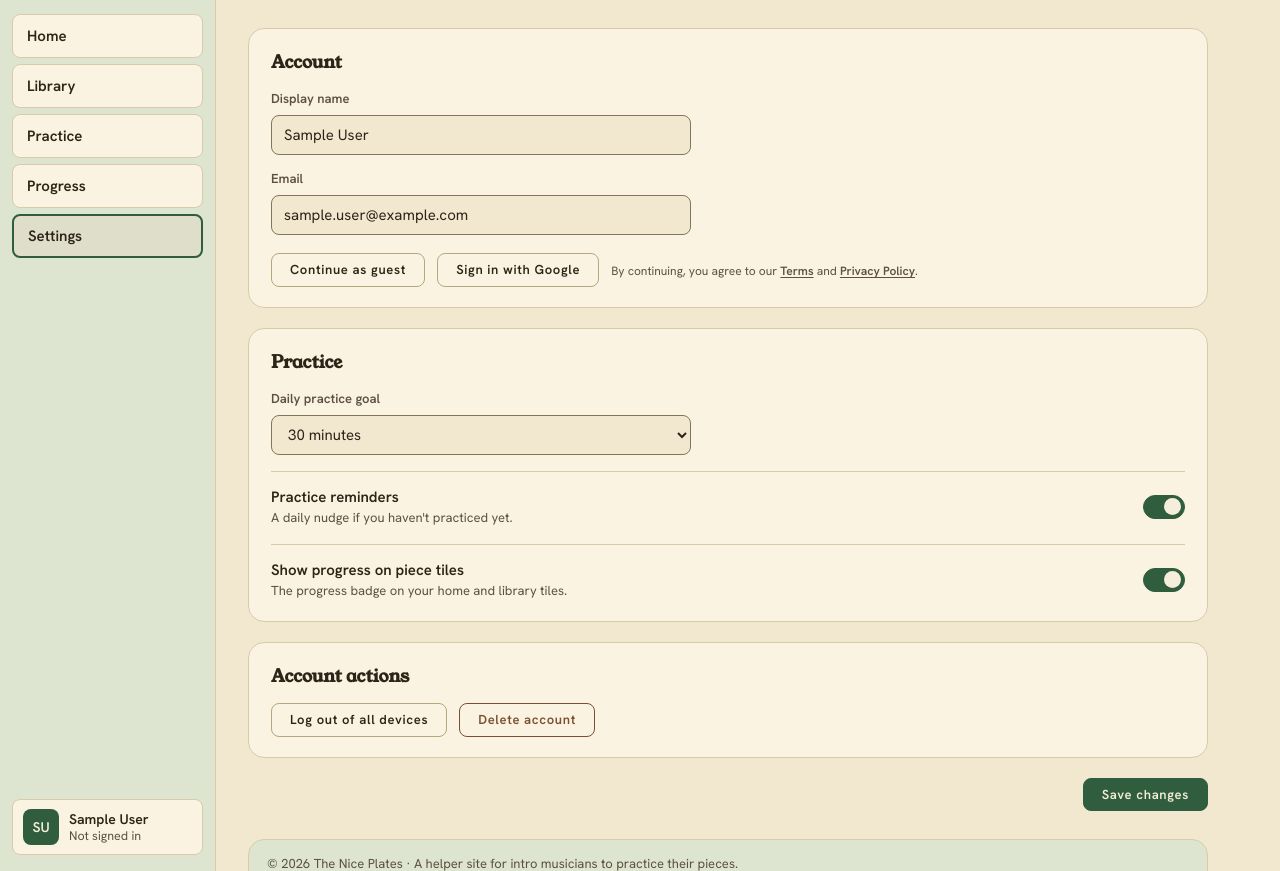
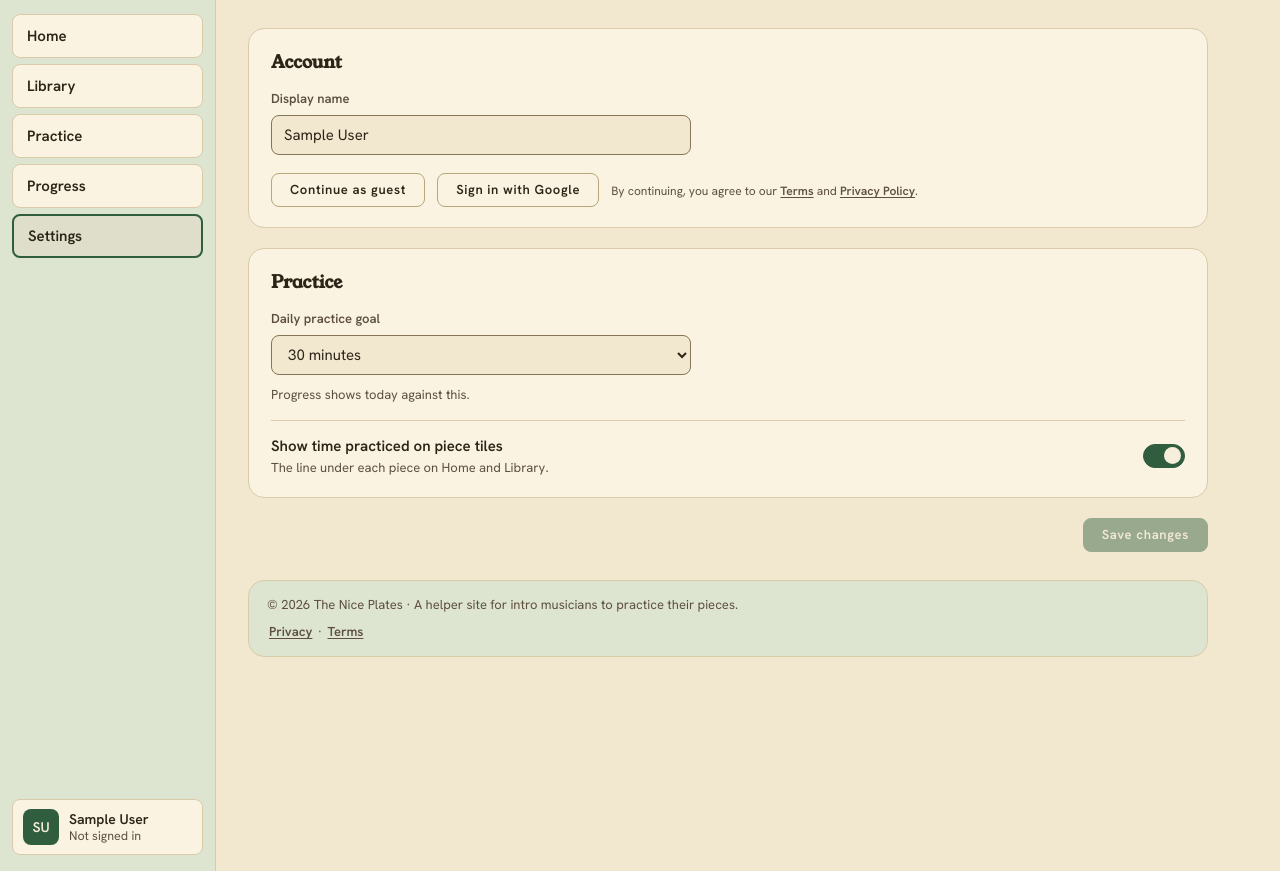
Before and after one commit to kava117/The-Nice-Plates, a Flask app: page /settings in a window 1280 px wide. Shown: the part 44-915 px from the top of the page. Run offline with Flask 3, Linux system fonts and the light colour scheme; data comes from the database, SQL or seed files in the repository; parts of the project's set-up code (start-up, migrations or seed data) failed here and were passed over; some libraries are stand-ins or nearby versions.

Commit message:
Settings: save name, daily goal and tile line; real account delete
Drops the reminders switch and Log out of all devices, which had nothing behind them.
Email is read-only since it comes from Google.

```diff
--- a/app.py
+++ b/app.py
@@ -261,6 +261,26 @@ def api_delete_piece(piece_id):
     if session.get("current_piece_id") == piece_id:
         session.pop("current_piece_id")
         session.pop("selected_section_id", None)
+    return "", 204
+
+@app.route("/api/account", methods=["PATCH"])
+def api_update_account():
+    if not current_user.is_authenticated:
+        return jsonify(error="login required"), 401
+    name = str((request.get_json(silent=True) or {}).get("name", "")).strip()
+    if not 1 <= len(name) <= 60:
+        return jsonify(error="Name must be 1 to 60 characters."), 400
+    database.setUserName(user_id(), name)
+    return jsonify(name=name)
+
+@app.route("/api/account", methods=["DELETE"])
+def api_delete_account():
+    if not current_user.is_authenticated:
+        return jsonify(error="login required"), 401
+    uid = user_id()
+    logout_user()
+    clear_practice_state()
+    database.deleteAccount(uid)
     return "", 204
 
 @app.route("/api/pieces/<int:piece_id>/sections")
--- a/database/database.py
+++ b/database/database.py
@@ -628,6 +628,14 @@ def deleteUser(database, user_id):
     database.execute("DELETE FROM Pieces WHERE user_id = ?", (user_id,))
     database.execute("DELETE FROM Users WHERE id = ?", (user_id,))
 
+def deleteAccount(user_id):
+    with get_db() as database:
+        deleteUser(database, user_id)
+
+def setUserName(user_id, name):
+    with get_db() as database:
+        database.execute("UPDATE Users SET name = ? WHERE id = ?", (name, user_id))
+
 def deleteStaleGuests(hours=GUEST_HOURS):
     cutoff = (datetime.now(timezone.utc) - timedelta(hours=hours)).strftime("%Y-%m-%d %H:%M:%S")
     with get_db() as database:
--- a/music-app-home/styles.css
+++ b/music-app-home/styles.css
@@ -625,6 +625,8 @@ main {
   color: var(--ink-muted);
 }
 
+[data-tile-progress="off"] .card-practiced { display: none; }
+
 .card-subtitle + .card-practiced {
   margin-top: 4px;
 }
@@ -1419,8 +1421,16 @@ main {
 .settings-save {
   display: flex;
   justify-content: flex-end;
+  align-items: center;
+  gap: 14px;
   margin-top: 20px;
 }
+
+.field-hint { margin-top: 4px; font-size: 0.8125rem; color: var(--ink-muted); }
+.field-error { margin-top: 4px; font-size: 0.8125rem; color: var(--accent-2); }
+
+.confirm-delete { margin-top: 14px; }
+.confirm-delete p { margin-bottom: 10px; }
 
 @media (prefers-reduced-motion: reduce) {
   .switch,
--- a/music-app-home/templates/settings.html
+++ b/music-app-home/templates/settings.html
@@ -9,20 +9,21 @@
 
       <h1 class="visually-hidden">Settings</h1>
 
-      <!-- TODO: none of these controls are wired up yet; Save and the
-           account buttons do nothing. Values below are SAMPLE DATA. -->
       <div class="content">
-        <form class="settings" action="#" onsubmit="return false">
+        <form class="settings" id="settings" novalidate>
           <section class="panel" aria-labelledby="settings-account">
             <h2 class="section-title" id="settings-account">Account</h2>
             <div class="field">
               <label for="display-name">Display name</label>
-              <input class="input" id="display-name" type="text" value="{{ me.name }}" autocomplete="name">
+              <input class="input" id="display-name" type="text" value="{{ me.name }}" autocomplete="name" maxlength="60" required
+                     {% if not current_user.is_authenticated %}disabled{% endif %}>
+              <p class="field-error" id="name-error" hidden></p>
             </div>
-            {% if not guest_account %}
+            {% if current_user.is_authenticated and not guest_account %}
             <div class="field">
               <label for="email">Email</label>
-              <input class="input" id="email" type="email" value="{{ me.email }}" autocomplete="email">
+              <input class="input" id="email" type="email" value="{{ me.email }}" readonly aria-describedby="email-hint">
+              <p class="field-hint" id="email-hint">From your Google account.</p>
             </div>
             {% endif %}
             {% if current_user.is_authenticated and levels and levels.onboarded_at %}
@@ -53,45 +54,108 @@
             <h2 class="section-title" id="settings-practice">Practice</h2>
             <div class="field">
               <label for="daily-goal">Daily practice goal</label>
-              <select class="input" id="daily-goal">
-                <option>15 minutes</option>
-                <option selected>30 minutes</option>
-                <option>45 minutes</option>
-                <option>1 hour</option>
+              <select class="input" id="daily-goal" aria-describedby="goal-hint">
+                <option value="15">15 minutes</option>
+                <option value="30" selected>30 minutes</option>
+                <option value="45">45 minutes</option>
+                <option value="60">1 hour</option>
               </select>
+              <p class="field-hint" id="goal-hint">Progress shows today against this.</p>
             </div>
             <label class="switch-row">
               <span>
-                <span class="switch-title">Practice reminders</span>
-                <span class="switch-hint">A daily nudge if you haven't practiced yet.</span>
+                <span class="switch-title">Show time practiced on piece tiles</span>
+                <span class="switch-hint">The line under each piece on Home and Library.</span>
               </span>
-              <input class="switch" type="checkbox" checked>
-            </label>
-            <label class="switch-row">
-              <span>
-                <span class="switch-title">Show progress on piece tiles</span>
-                <span class="switch-hint">The progress badge on your home and library tiles.</span>
-              </span>
-              <input class="switch" type="checkbox" checked>
+              <input class="switch" id="tile-progress" type="checkbox" checked>
             </label>
           </section>
 
-          {% if not guest_account %}
+          {% if current_user.is_authenticated and not guest_account %}
           <section class="panel" aria-labelledby="settings-danger">
-            <h2 class="section-title" id="settings-danger">Account actions</h2>
+            <h2 class="section-title" id="settings-danger">Delete account</h2>
+            <p class="switch-hint">Removes your pieces, recordings and practice history. This can't be undone.</p>
             <div class="field-actions">
-              <button type="button" class="btn btn-ghost press">Log out of all devices</button>
-              <button type="button" class="btn btn-danger press">Delete account</button>
+              <button type="button" class="btn btn-danger press" id="delete-start">Delete account</button>
+            </div>
+            <div class="confirm-delete" id="delete-confirm" hidden>
+              <p>Type <strong>delete</strong> to confirm.</p>
+              <div class="field-actions">
+                <input class="input" id="delete-word" autocomplete="off" aria-label="Type delete to confirm">
+                <button type="button" class="btn btn-danger press" id="delete-go" disabled>Delete everything</button>
+                <button type="button" class="btn btn-ghost press" id="delete-cancel">Cancel</button>
+              </div>
             </div>
           </section>
           {% endif %}
 
           <div class="settings-save">
-            <button type="submit" class="btn btn-solid press">Save changes</button>
+            <button type="submit" class="btn btn-solid press" id="save" disabled>Save changes</button>
           </div>
         </form>
       </div>
 
+<script src="/toast.js"></script>
+<script>
+  (() => {
+    const form = document.getElementById("settings");
+    const name = document.getElementById("display-name");
+    const goal = document.getElementById("daily-goal");
+    const tiles = document.getElementById("tile-progress");
+    const save = document.getElementById("save");
+    const err = document.getElementById("name-error");
+    const get = (k, d) => { try { return localStorage.getItem(k) ?? d; } catch (e) { return d; } };
+    const set = (k, v) => { try { localStorage.setItem(k, v); } catch (e) {} };
+
+    goal.value = get("daily-goal", "30");
+    tiles.checked = get("tile-progress", "on") !== "off";
+    let saved = { name: name.value, goal: goal.value, tiles: tiles.checked };
+    const dirty = () => name.value.trim() !== saved.name || goal.value !== saved.goal || tiles.checked !== saved.tiles;
+    form.addEventListener("input", () => { save.disabled = !dirty(); err.hidden = true; });
+    window.addEventListener("beforeunload", e => { if (dirty()) e.preventDefault(); });
+
+    form.addEventListener("submit", async e => {
+      e.preventDefault();
+      const n = name.value.trim();
+      if (!n) { err.textContent = "Enter a name."; err.hidden = false; name.focus(); return; }
+      save.disabled = true;
+      if (n !== saved.name) {
+        const r = await fetch("/api/account", { method: "PATCH", headers: { "Content-Type": "application/json" }, body: JSON.stringify({ name: n }) });
+        if (!r.ok) {
+          err.textContent = (await r.json().catch(() => ({}))).error || "Couldn't save your name. Try again.";
+          err.hidden = false; save.disabled = false; return;
+        }
+        document.querySelectorAll("[data-user-name]").forEach(el => el.textContent = n);
+        document.querySelectorAll("[data-user-initials]").forEach(el => el.textContent = n.split(/\s+/).slice(0, 2).map(w => w[0]).join(""));
+        document.querySelector(".account")?.setAttribute("aria-label", "Account: " + n);
+      }
+      set("daily-goal", goal.value);
+      set("tile-progress", tiles.checked ? "on" : "off");
+      if (tiles.checked) document.documentElement.removeAttribute("data-tile-progress");
+      else document.documentElement.setAttribute("data-tile-progress", "off");
+      name.value = n;
+      saved = { name: n, goal: goal.value, tiles: tiles.checked };
+      toast("Settings saved");
+    });
+
+    const start = document.getElementById("delete-start");
+    if (start) {
+      const box = document.getElementById("delete-confirm");
+      const word = document.getElementById("delete-word");
+      const go = document.getElementById("delete-go");
+      start.addEventListener("click", () => { box.hidden = false; start.hidden = true; word.focus(); });
+      document.getElementById("delete-cancel").addEventListener("click", () => { box.hidden = true; start.hidden = false; word.value = ""; go.disabled = true; start.focus(); });
+      word.addEventListener("input", () => { go.disabled = word.value.trim().toLowerCase() !== "delete"; });
+      go.addEventListener("click", async () => {
+        go.disabled = true;
+        const r = await fetch("/api/account", { method: "DELETE" });
+        if (r.ok) { saved = { name: name.value.trim(), goal: goal.value, tiles: tiles.checked }; location.href = "/"; }
+        else { go.disabled = false; toast("Couldn't delete the account. Try again."); }
+      });
+    }
+  })();
+</script>
+
     {% include "footer.html" %}
     </main>
   </div>
--- a/music-app-home/theme.js
+++ b/music-app-home/theme.js
@@ -52,6 +52,11 @@
   });
 })();
 
+/* Settings that live in this browser: tile progress badges off sets data-tile-progress="off". */
+(function () {
+  try { if (localStorage.getItem("tile-progress") === "off") document.documentElement.setAttribute("data-tile-progress", "off"); } catch (e) {}
+})();
+
 /* The sidebar: the toggle in the top bar hides it so the page gets the full width, and the
    choice is remembered between visits (data-sidebar="collapsed" on <html>, set before paint). */
 (function () {
```
Also changed, not shown: tests/test_account.py (added, +27 -0 lines).
